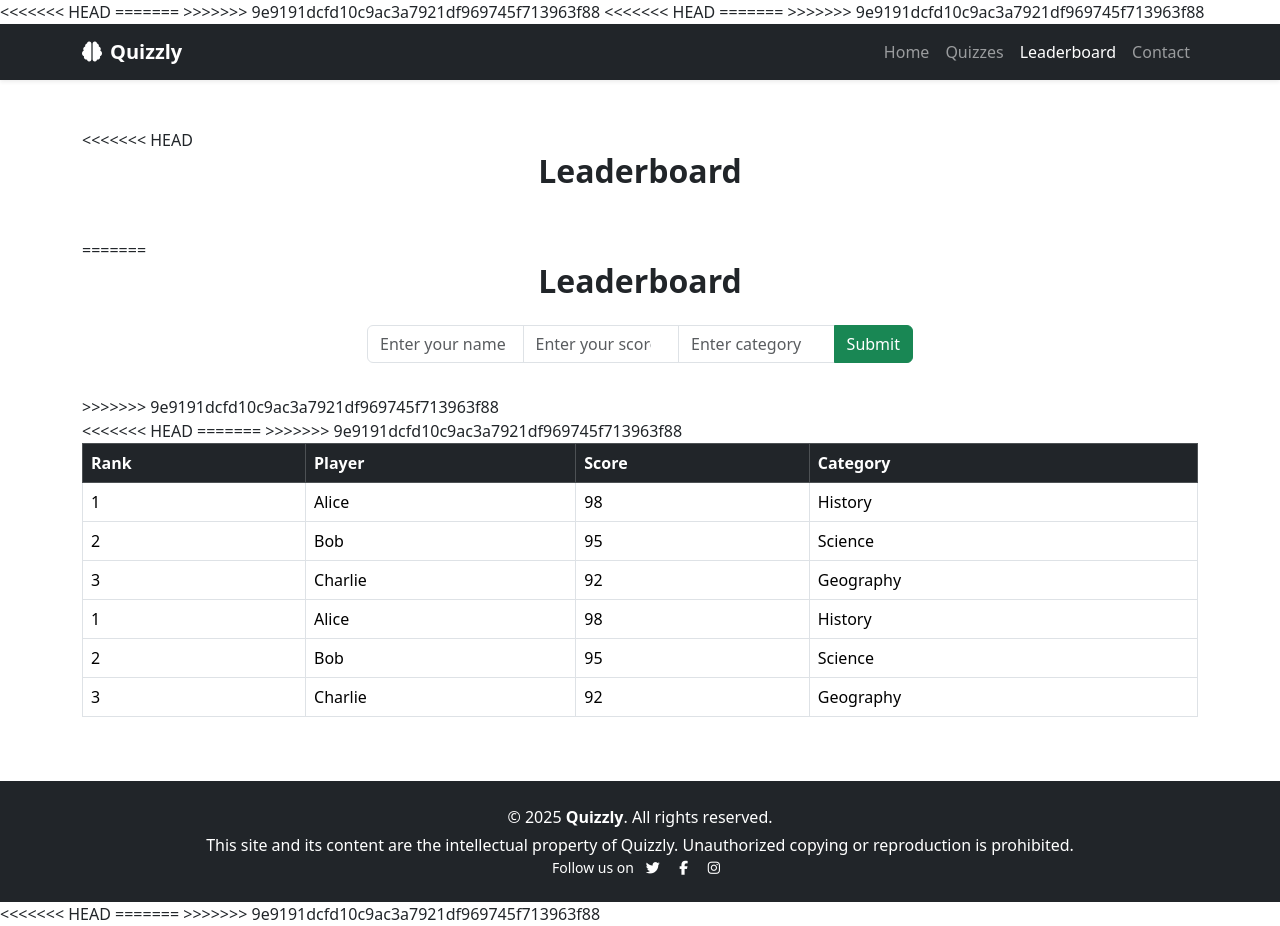
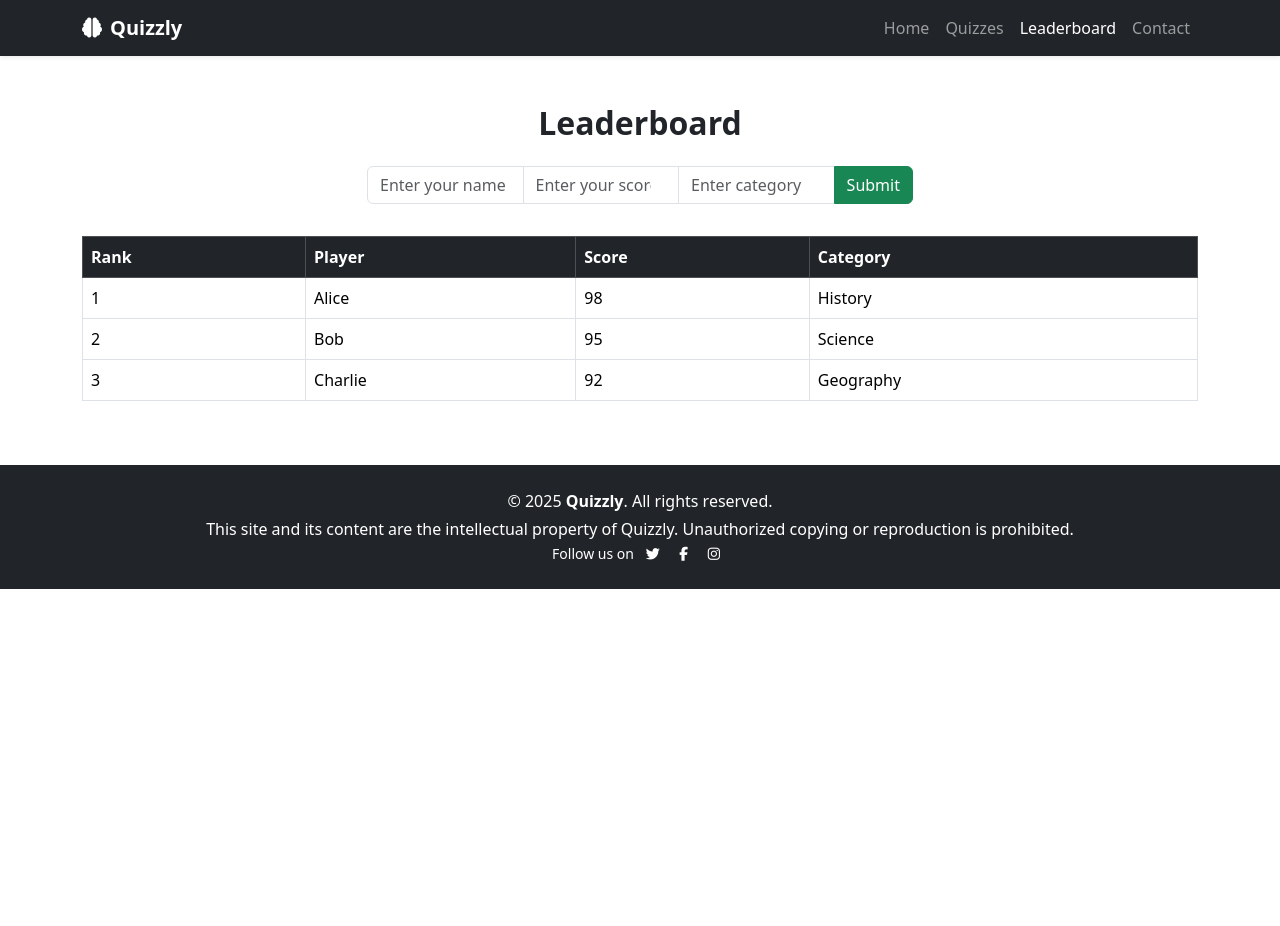
Before and after one commit to Arman1240-dotcom/Quizzly, a plain HTML site: page leaderboard.html in a window 1280 px wide. After the commit the page ends 800 px from the top, so only its background shows below. Drawn offline with nearby package versions, Linux system fonts and the light colour scheme.

Commit message:
leaderboard fixed

```diff
--- a/leaderboard.html
+++ b/leaderboard.html
@@ -1,7 +1,3 @@
-<<<<<<< HEAD
-<!-- leaderboard.html -->
-=======
->>>>>>> 9e9191dcfd10c9ac3a7921df969745f713963f88
 <!DOCTYPE html>
 <html lang="en">
 <head>
@@ -14,10 +10,8 @@
   <link rel="icon" href="favicon.ico" type="image/x-icon" />
 </head>
 <body>
-<<<<<<< HEAD
-=======
+
   <!-- Navbar -->
->>>>>>> 9e9191dcfd10c9ac3a7921df969745f713963f88
   <nav class="navbar navbar-expand-lg navbar-dark bg-dark shadow-sm">
     <div class="container">
       <a class="navbar-brand fw-bold" href="#"><i class="fas fa-brain me-2"></i>Quizzly</a>
@@ -38,9 +32,6 @@
   <!-- Leaderboard Section -->
   <section class="py-5 bg-white">
     <div class="container">
-<<<<<<< HEAD
-      <h2 class="text-center fw-bold mb-5">Leaderboard</h2>
-=======
       <h2 class="text-center fw-bold mb-4">Leaderboard</h2>
 
       <!-- Score Submission Form -->
@@ -56,7 +47,6 @@
       </div>
 
       <!-- Leaderboard Table -->
->>>>>>> 9e9191dcfd10c9ac3a7921df969745f713963f88
       <div class="table-responsive">
         <table class="table table-hover align-middle table-bordered">
           <thead class="table-dark">
@@ -67,30 +57,8 @@
               <th scope="col">Category</th>
             </tr>
           </thead>
-<<<<<<< HEAD
-          <tbody>
-            <tr>
-              <td>1</td>
-              <td>Alice</td>
-              <td>98</td>
-              <td>History</td>
-            </tr>
-            <tr>
-              <td>2</td>
-              <td>Bob</td>
-              <td>95</td>
-              <td>Science</td>
-            </tr>
-            <tr>
-              <td>3</td>
-              <td>Charlie</td>
-              <td>92</td>
-              <td>Geography</td>
-            </tr>
-=======
           <tbody id="leaderboard-body">
             <!-- Dynamic rows go here -->
->>>>>>> 9e9191dcfd10c9ac3a7921df969745f713963f88
           </tbody>
         </table>
       </div>
@@ -115,8 +83,6 @@
 
   <!-- Bootstrap JS Bundle -->
   <script src="https://cdn.jsdelivr.net/npm/bootstrap@5.3.3/dist/js/bootstrap.bundle.min.js"></script>
-<<<<<<< HEAD
-=======
 
   <!-- Leaderboard Script -->
   <script>
@@ -165,6 +131,5 @@
     // Initialize leaderboard on page load
     updateLeaderboard();
   </script>
->>>>>>> 9e9191dcfd10c9ac3a7921df969745f713963f88
 </body>
 </html>
```
